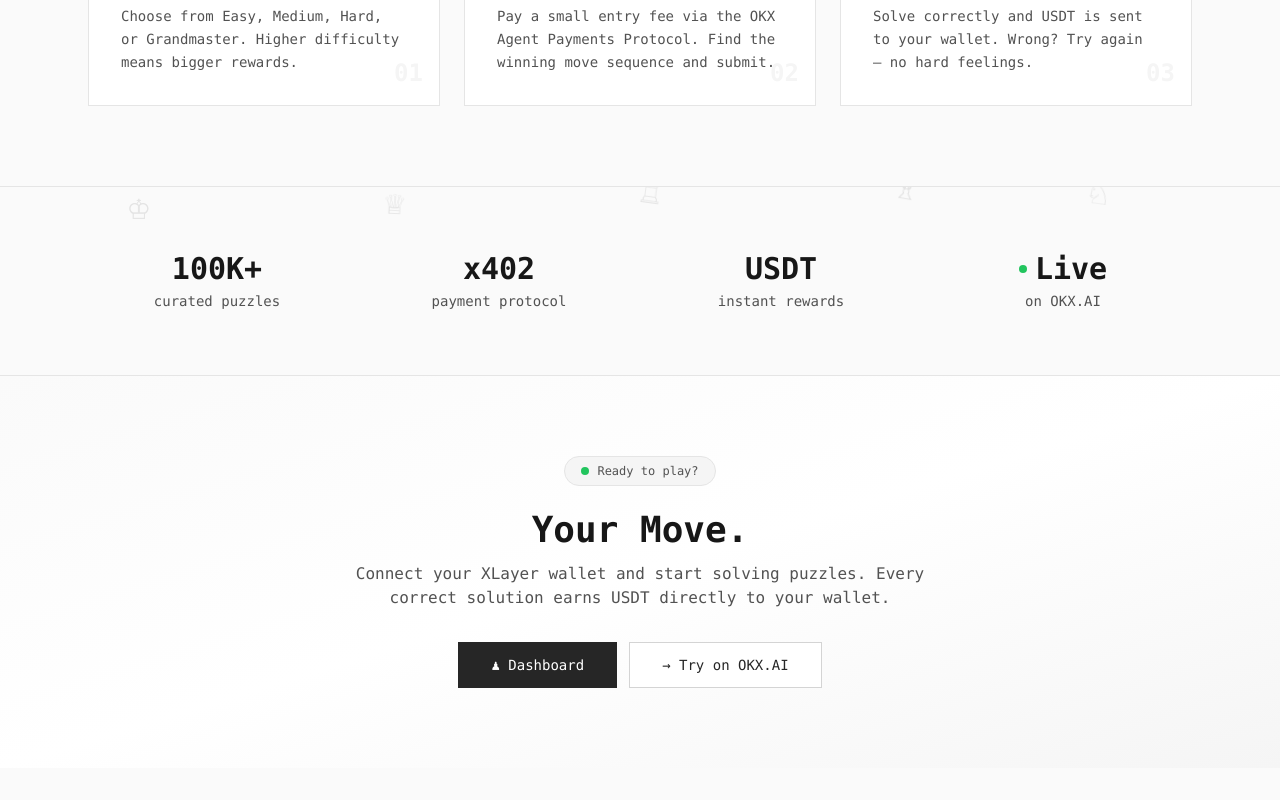
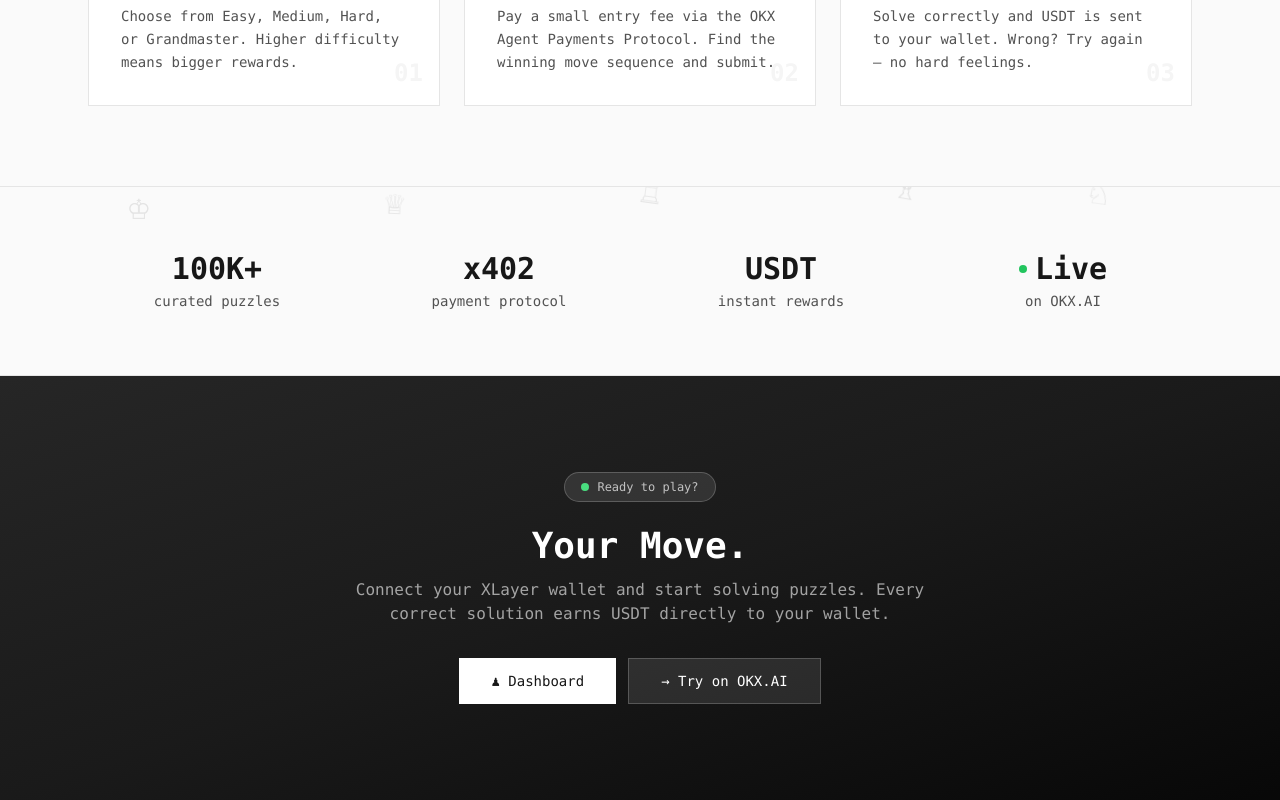
Before and after one commit to youvandra/mateinX, a Next.js app in the folder frontend/: page / in a window 1280 px wide. Shown: the part 1837-2637 px from the top of the page. Before the commit the page ends 2605 px from the top, so only its background shows below. Built offline with nearby package versions, Linux system fonts and the light colour scheme; no server answers.

Commit message:
Colorful dark CTA section with white text and buttons

```diff
--- a/frontend/src/app/page.tsx
+++ b/frontend/src/app/page.tsx
@@ -253,28 +253,26 @@ export default function Home() {
         </div>
       </section>
 
-      {/* CTA — Dynamic */}
-      <section className="relative py-12 sm:py-20 overflow-hidden">
-        <div className="absolute inset-0 bg-gradient-to-br from-terminal-50 via-white to-terminal-100" />
-        <div className="absolute top-10 left-10 text-6xl sm:text-8xl opacity-5 select-none pointer-events-none"></div>
-        <div className="absolute bottom-10 right-10 text-6xl sm:text-8xl opacity-5 select-none pointer-events-none"></div>
+      {/* CTA */}
+      <section className="relative py-16 sm:py-24 overflow-hidden bg-terminal-800">
+        <div className="absolute inset-0 bg-gradient-to-br from-terminal-800 via-terminal-900 to-black opacity-80" />
         <div className="max-w-6xl mx-auto px-4 sm:px-6 text-center relative z-10">
           <ScrollReveal>
-            <div className="inline-flex items-center gap-2 px-4 py-1.5 bg-terminal-100 border border-terminal-200 rounded-full text-xs font-mono text-terminal-600 mb-4 sm:mb-6">
-              <span className="w-2 h-2 bg-green-500 rounded-full animate-pulse" />
+            <div className="inline-flex items-center gap-2 px-4 py-1.5 bg-white/10 border border-white/20 rounded-full text-xs font-mono text-white/70 mb-4 sm:mb-6">
+              <span className="w-2 h-2 bg-green-400 rounded-full animate-pulse" />
               Ready to play?
             </div>
-            <h2 className="text-2xl sm:text-3xl md:text-4xl font-bold text-terminal-900">
+            <h2 className="text-2xl sm:text-3xl md:text-4xl font-bold text-white">
               Your Move.
             </h2>
-            <p className="text-sm sm:text-base text-terminal-600 mt-3 max-w-xl mx-auto">
+            <p className="text-sm sm:text-base text-white/60 mt-3 max-w-xl mx-auto">
               Connect your XLayer wallet and start solving puzzles. Every correct
               solution earns USDT directly to your wallet.
             </p>
             <div className="flex flex-wrap justify-center gap-3 mt-6 sm:mt-8">
               <a
                 href="/dashboard"
-                className="inline-flex items-center gap-2 px-6 sm:px-8 py-3 bg-terminal-800 text-white text-xs sm:text-sm font-mono hover:bg-terminal-700 transition-all duration-300 hover:shadow-lg hover:-translate-y-0.5 border border-terminal-800"
+                className="inline-flex items-center gap-2 px-6 sm:px-8 py-3 bg-white text-terminal-900 text-xs sm:text-sm font-mono hover:bg-terminal-100 transition-all duration-300 hover:shadow-xl hover:-translate-y-0.5"
               >
                 ♟ Dashboard
               </a>
@@ -282,7 +280,7 @@ export default function Home() {
                 href="https://okx.ai/agents"
                 target="_blank"
                 rel="noreferrer"
-                className="inline-flex items-center gap-2 px-6 sm:px-8 py-3 bg-white text-terminal-800 text-xs sm:text-sm font-mono hover:bg-terminal-50 transition-all duration-300 hover:shadow-lg hover:-translate-y-0.5 border border-terminal-300"
+                className="inline-flex items-center gap-2 px-6 sm:px-8 py-3 bg-white/10 text-white text-xs sm:text-sm font-mono hover:bg-white/20 transition-all duration-300 hover:shadow-xl hover:-translate-y-0.5 border border-white/20"
               >
                 → Try on OKX.AI
               </a>
```
